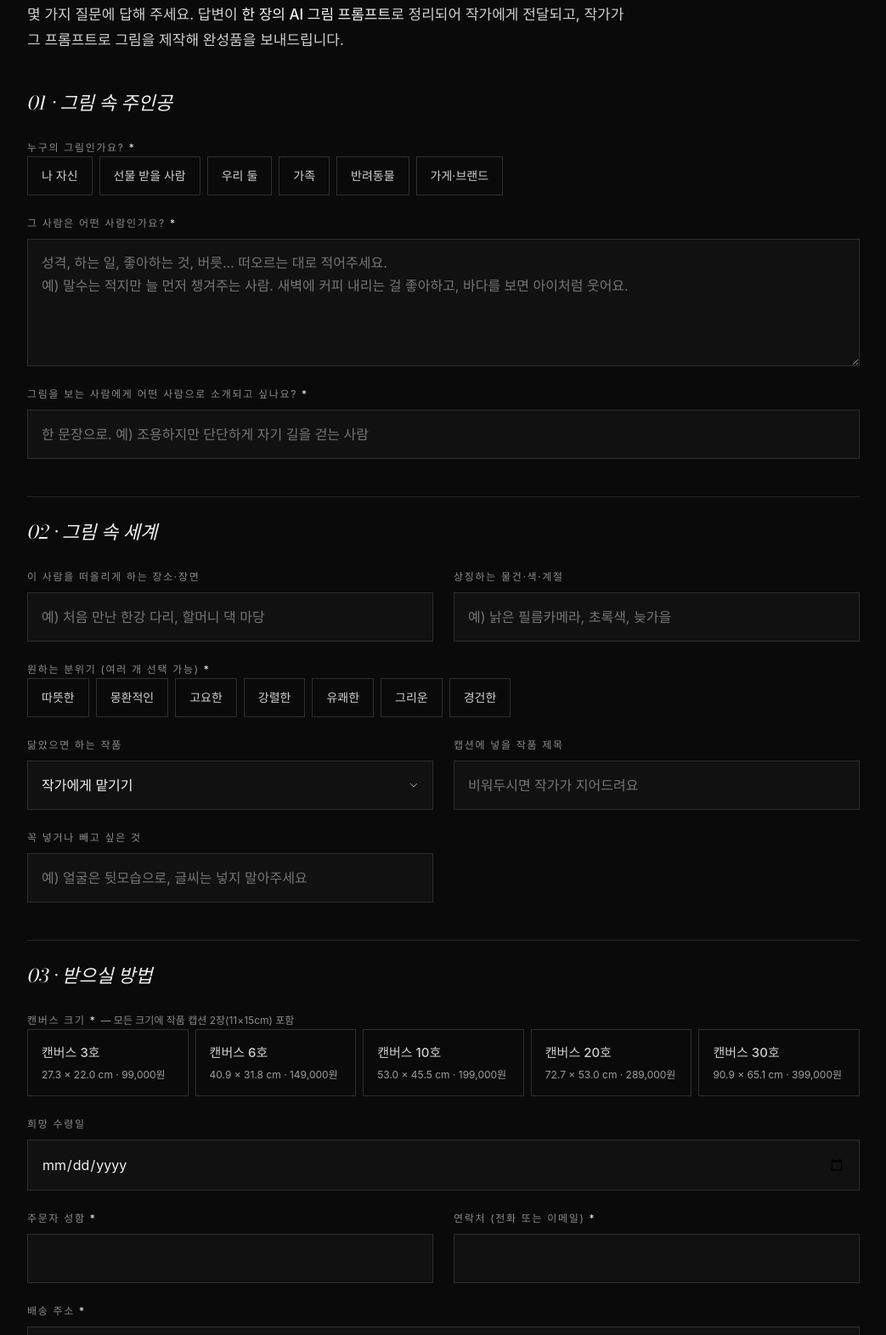
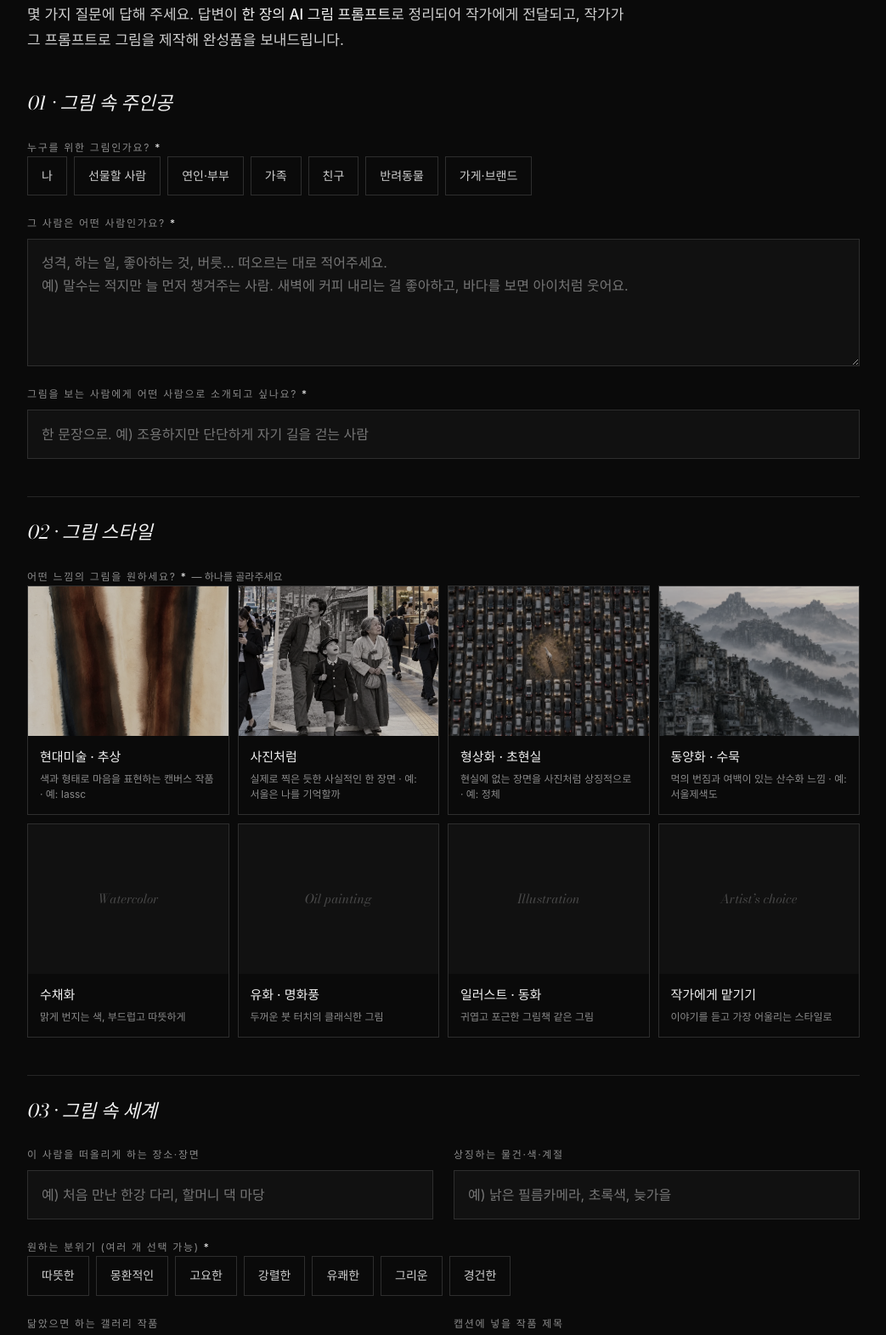
Before and after one commit to sarazzang/thesarakims, a plain HTML site: page gallery/index.html in a window 1280 px wide. Shown: the part 4636-6207 px from the top of the page at 85% size, without its empty margins (118-1161 px from the left). Drawn offline with nearby package versions, Linux system fonts and the light colour scheme; a web font is replaced by a local one.

Commit message:
주문서: 주인공 선택지 다듬기, 그림 스타일 8종 선택(예시 작품 포함)
Co-Authored-By: Claude Opus 5.5 <noreply@anthropic.com>
Claude-Session: https://claude.ai/code/session_01NhVVyAhagXmkxEeecJ3EWi

```diff
--- a/gallery/index.html
+++ b/gallery/index.html
@@ -145,6 +145,18 @@ fieldset{border:0;display:flex;flex-direction:column;gap:8px}
 .incl ul{list-style:none;margin-top:14px;display:grid;grid-template-columns:repeat(4,1fr);gap:16px}
 .incl b{display:block;font-family:var(--serif);font-weight:400;font-size:20px;color:var(--silver-hi)}
 .incl span{font-size:13px;color:var(--muted)}
+.styles{display:grid;grid-template-columns:repeat(4,1fr);gap:10px}
+.styles input{position:absolute;opacity:0;width:1px;height:1px}
+.styles label{display:flex;flex-direction:column;border:1px solid #2e2e2e;cursor:pointer;transition:border-color .25s,background .25s;letter-spacing:0;height:100%}
+.styles .th{aspect-ratio:4/3;background:#151515 center/cover no-repeat;filter:grayscale(.5) brightness(.8);transition:filter .3s;display:grid;place-items:center;font-family:var(--serif);font-style:italic;font-size:15px;color:var(--dim)}
+.styles .tx{padding:12px 14px 14px}
+.styles b{display:block;font-weight:500;font-size:15px;color:var(--silver-hi)}
+.styles small{display:block;margin-top:3px;font-size:12px;line-height:1.5;color:var(--muted)}
+.styles label:hover{border-color:#555}
+.styles label:hover .th{filter:none}
+.styles input:checked+label{border-color:var(--silver-hi);background:#161616}
+.styles input:checked+label .th{filter:none}
+.styles input:focus-visible+label{outline:1px solid var(--silver-hi);outline-offset:3px}
 .intro{font-size:17px;color:var(--silver);margin:-20px 0 40px;max-width:720px}
 .intro b{color:var(--silver-hi);font-weight:500}
 .step-t{grid-column:1/-1;margin-top:22px;padding-top:22px;border-top:1px solid var(--line);font-family:var(--serif);font-style:italic;font-size:22px;color:var(--silver-hi)}
@@ -184,6 +196,7 @@ footer{display:flex;justify-content:space-between;gap:16px;padding:26px var(--pa
   .steps li:nth-child(n+3){border-top:1px solid var(--line)}
   .pricing{grid-template-columns:1fr 1fr}
   .incl ul{grid-template-columns:1fr 1fr}
+  .styles{grid-template-columns:repeat(3,1fr)}
   .pills.prod{grid-template-columns:repeat(3,1fr)}
   .pc{border-bottom:1px solid var(--line)}
   .g-head{grid-template-columns:1fr}
@@ -206,6 +219,7 @@ footer{display:flex;justify-content:space-between;gap:16px;padding:26px var(--pa
   .pricing{grid-template-columns:1fr}
   .pc{border-right:0}
   .pills.prod{grid-template-columns:1fr 1fr}
+  .styles{grid-template-columns:1fr 1fr}
   footer{flex-direction:column;align-items:center;gap:6px}
 }
 @media (prefers-reduced-motion:reduce){*,*::before,*::after{animation:none!important;transition:none!important}.js .rv{opacity:1;transform:none}}
@@ -280,12 +294,13 @@ footer{display:flex;justify-content:space-between;gap:16px;padding:26px var(--pa
     <p class="intro rv">몇 가지 질문에 답해 주세요. 답변이 <b>한 장의 AI 그림 프롬프트</b>로 정리되어 작가에게 전달되고, 작가가 그 프롬프트로 그림을 제작해 완성품을 보내드립니다.</p>
     <form id="orderForm" class="rv" novalidate>
       <p class="step-t full">01 · 그림 속 주인공</p>
-      <fieldset class="f full"><legend>누구의 그림인가요? <em>*</em></legend>
+      <fieldset class="f full"><legend>누구를 위한 그림인가요? <em>*</em></legend>
         <div class="pills">
-          <input type="radio" name="who" id="w1" value="나 자신"><label for="w1">나 자신</label>
-          <input type="radio" name="who" id="w2" value="선물 받을 사람"><label for="w2">선물 받을 사람</label>
-          <input type="radio" name="who" id="w3" value="우리 둘(연인·부부)"><label for="w3">우리 둘</label>
+          <input type="radio" name="who" id="w1" value="나"><label for="w1">나</label>
+          <input type="radio" name="who" id="w2" value="선물할 사람"><label for="w2">선물할 사람</label>
+          <input type="radio" name="who" id="w3" value="연인·부부"><label for="w3">연인·부부</label>
           <input type="radio" name="who" id="w4" value="가족"><label for="w4">가족</label>
+          <input type="radio" name="who" id="w7" value="친구"><label for="w7">친구</label>
           <input type="radio" name="who" id="w5" value="반려동물"><label for="w5">반려동물</label>
           <input type="radio" name="who" id="w6" value="가게·브랜드"><label for="w6">가게·브랜드</label>
         </div>
@@ -295,7 +310,12 @@ footer{display:flex;justify-content:space-between;gap:16px;padding:26px var(--pa
       <div class="f full"><label for="q-intro">그림을 보는 사람에게 어떤 사람으로 소개되고 싶나요? <em>*</em></label>
         <input id="q-intro" name="intro" required placeholder="한 문장으로. 예) 조용하지만 단단하게 자기 길을 걷는 사람"></div>
 
-      <p class="step-t full">02 · 그림 속 세계</p>
+      <p class="step-t full">02 · 그림 스타일</p>
+      <fieldset class="f full"><legend>어떤 느낌의 그림을 원하세요? <em>*</em> <span style="letter-spacing:0">— 하나를 골라주세요</span></legend>
+        <div class="styles" id="styleCards"></div>
+      </fieldset>
+
+      <p class="step-t full">03 · 그림 속 세계</p>
       <div class="f"><label for="q-place">이 사람을 떠올리게 하는 장소·장면</label><input id="q-place" name="place" placeholder="예) 처음 만난 한강 다리, 할머니 댁 마당"></div>
       <div class="f"><label for="q-symbol">상징하는 물건·색·계절</label><input id="q-symbol" name="symbol" placeholder="예) 낡은 필름카메라, 초록색, 늦가을"></div>
       <fieldset class="f full"><legend>원하는 분위기 (여러 개 선택 가능) <em>*</em></legend>
@@ -309,12 +329,12 @@ footer{display:flex;justify-content:space-between;gap:16px;padding:26px var(--pa
           <input type="checkbox" name="mood" id="d7" value="경건한"><label for="d7">경건한</label>
         </div>
       </fieldset>
-      <div class="f"><label for="o-ref">닮았으면 하는 작품</label>
+      <div class="f"><label for="o-ref">닮았으면 하는 갤러리 작품</label>
         <select id="o-ref" name="ref"><option value="">작가에게 맡기기</option></select></div>
       <div class="f"><label for="q-title">캡션에 넣을 작품 제목</label><input id="q-title" name="title" placeholder="비워두시면 작가가 지어드려요"></div>
       <div class="f"><label for="q-extra">꼭 넣거나 빼고 싶은 것</label><input id="q-extra" name="extra" placeholder="예) 얼굴은 뒷모습으로, 글씨는 넣지 말아주세요"></div>
 
-      <p class="step-t full">03 · 받으실 방법</p>
+      <p class="step-t full">04 · 받으실 방법</p>
       <fieldset class="f full"><legend>캔버스 크기 <em>*</em> <span style="letter-spacing:0">— 모든 크기에 작품 캡션 2장(11×15cm) 포함</span></legend>
         <div class="pills prod" id="prodPills"></div>
       </fieldset>
@@ -399,6 +419,19 @@ footer{display:flex;justify-content:space-between;gap:16px;padding:26px var(--pa
   addEventListener('keydown',e=>{if(!lb.classList.contains('open'))return;
     if(e.key==='Escape')close();if(e.key==='ArrowRight')show(cur+1);if(e.key==='ArrowLeft')show(cur-1)});
 
+  /* styles */
+  const STYLES=[
+    {id:'modern', t:'현대미술 · 추상', d:'색과 형태로 마음을 표현하는 캔버스 작품', ex:'iassc', en:'abstract contemporary painting, expressive color fields, gallery canvas'},
+    {id:'photo', t:'사진처럼', d:'실제로 찍은 듯한 사실적인 한 장면', ex:'seoul', en:'photorealistic, documentary photography, natural light'},
+    {id:'surreal', t:'형상화 · 초현실', d:'현실에 없는 장면을 사진처럼 상징적으로', ex:'jeongche', en:'conceptual surreal photography, symbolic composition'},
+    {id:'oriental', t:'동양화 · 수묵', d:'먹의 번짐과 여백이 있는 산수화 느낌', ex:'rain', en:'Korean ink wash painting, sumi-e, generous negative space'},
+    {id:'water', ph:'Watercolor', t:'수채화', d:'맑게 번지는 색, 부드럽고 따뜻하게', en:'soft watercolor painting, translucent washes, paper texture'},
+    {id:'oil', ph:'Oil painting', t:'유화 · 명화풍', d:'두꺼운 붓 터치의 클래식한 그림', en:'classical oil painting, thick impasto brushstrokes'},
+    {id:'illust', ph:'Illustration', t:'일러스트 · 동화', d:'귀엽고 포근한 그림책 같은 그림', en:'storybook illustration, warm and whimsical'},
+    {id:'free', ph:'Artist’s choice', t:'작가에게 맡기기', d:'이야기를 듣고 가장 어울리는 스타일로', en:"artist's choice"}
+  ];
+  $('#styleCards').innerHTML=STYLES.map(x=>`<input type="radio" name="style" id="st-${x.id}" value="${x.id}"><label for="st-${x.id}"><span class="th"${x.ex?` style="background-image:url(../a/g-${x.ex}-t.webp)"`:''}>${x.ex?'':esc(x.ph)}</span><span class="tx"><b>${esc(x.t)}</b><small>${esc(x.d)}${x.ex?' · 예: '+esc(WORKS.find(w=>w.k===x.ex).t):''}</small></span></label>`).join('');
+
   /* order */
   const form=$('#orderForm'),msg=$('#msg'),ship=document.querySelector('.ship');
   const say=(t,err)=>{msg.textContent=t;msg.className='msg show'+(err?' err':'')};
@@ -408,19 +441,20 @@ footer{display:flex;justify-content:space-between;gap:16px;padding:26px var(--pa
     const prod=PRICES.find(x=>x.id===v('prod')),canvas=!!(prod&&prod.ship);
     if(check){const miss=[];
       if(!v('who'))miss.push('누구의 그림');if(!v('person'))miss.push('어떤 사람인가요');if(!v('intro'))miss.push('소개 한 문장');
-      if(!moods.length)miss.push('분위기');if(!prod)miss.push('크기와 형태');
+      if(!v('style'))miss.push('그림 스타일');if(!moods.length)miss.push('분위기');if(!prod)miss.push('크기와 형태');
       if(!v('name'))miss.push('성함');if(!v('contact'))miss.push('연락처');if(canvas&&!v('addr'))miss.push('배송 주소');
       if(!$('#o-agree').checked)miss.push('개인정보 동의');
       if(miss.length){say('다음 항목을 확인해 주세요: '+miss.join(', '),true);return null}}
-    const ref=v('ref')?WORKS.find(w=>w.t===v('ref')):null;
+    const ref=v('ref')?WORKS.find(w=>w.t===v('ref')):null,sty=STYLES.find(x=>x.id===v('style'));
     const prompt=[
       `주인공: ${v('who')||'-'}`,
       `인물: ${v('person')||'-'}`,
       `이 그림이 말하는 것: "${v('intro')||'-'}"`,
       v('place')?`배경·장면: ${v('place')}`:'',
       v('symbol')?`상징 요소: ${v('symbol')}`:'',
+      `그림 스타일: ${sty?sty.t+' ('+sty.en+')':'-'}`,
       `분위기: ${moods.join(', ')||'-'}`,
-      ref?`스타일 참고: 「${ref.t}」 — ${ref.lead.replace(/<br>/g,' ')}`:'스타일: 작가 재량',
+      ref?`참고 작품: 「${ref.t}」 — ${ref.lead.replace(/<br>/g,' ')}`:'',
       v('extra')?`요청 사항: ${v('extra')}`:'',
       `캡션(11×15cm, 2장): 제목 ${v('title')?'「'+v('title')+'」':'작가가 지음'} + 작품 이야기`,
       `출력: ${prod?(canvas?'캔버스 인쇄용 고해상도 · '+prod.size:'디지털 고해상도 '+prod.size):'-'}`
```
